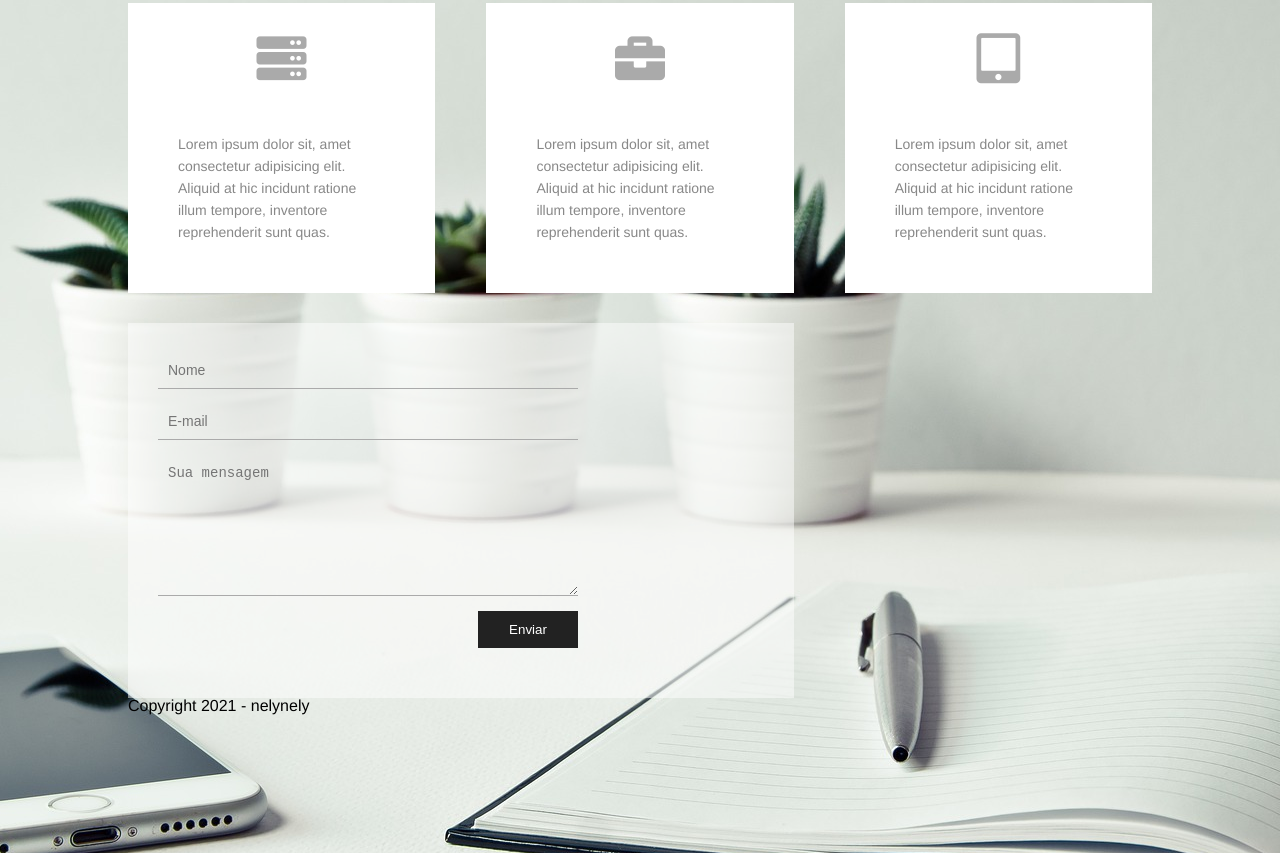
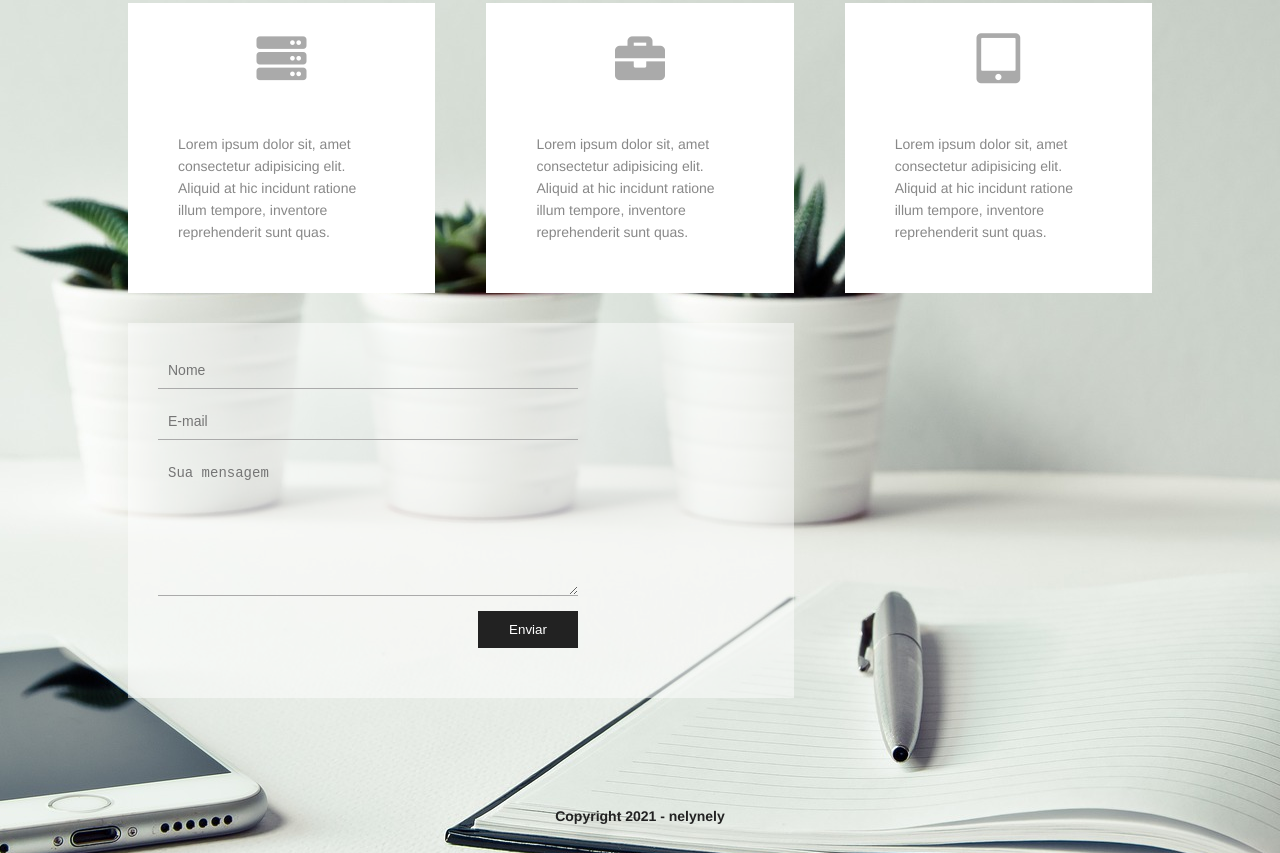
Before and after one commit to f-nely/agencia-X, a plain HTML site: page agenciaX/index.html in a window 1280 px wide. Shown: the part 1197-2050 px from the top of the page. Drawn offline with Linux system fonts and the light colour scheme.

Commit message:
Finalizando projeto

```diff
--- a/agenciaX/css/styles.css
+++ b/agenciaX/css/styles.css
@@ -266,3 +266,16 @@ footer {
     color: #222;
     border: 1px solid #222;
 }
+
+.copyright {
+    color: #222;
+    font-size: 14px;
+    font-weight: bold;
+    text-align: center;
+    position: absolute;
+    left: 0;
+    right: 0;
+    bottom: 30px;
+    margin-left: auto;
+    margin-right: auto;
+}
```
